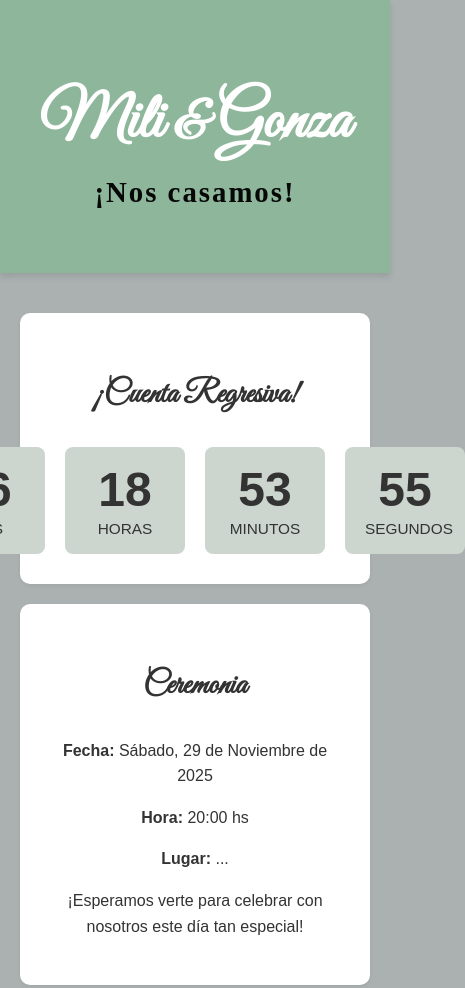
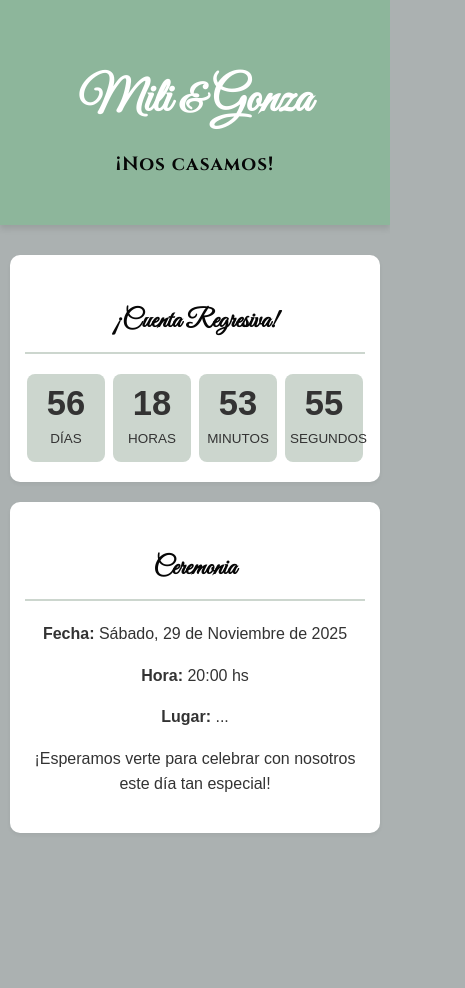
Before and after one commit to Tcalebguaymas/bodamiliygonza, a plain HTML site: page index.html in a window 390 px wide. Shown: the whole page, 465 px wide, since content can reach past the window. After the commit the page ends 863 px from the top, so only its background shows below. Drawn offline with Linux system fonts and the light colour scheme.

Commit message:
Add files via upload
se adapto para celular

```diff
--- a/index.html
+++ b/index.html
@@ -8,8 +8,12 @@
 
     <link href="https://fonts.googleapis.com/css2?family=Great+Vibes&display=swap" rel="stylesheet">
 
+    <link href="https://fonts.googleapis.com/css2?family=Cinzel:wght@400;700&display=swap" rel="stylesheet">
+
     <style>
-        /* AQUI VA EL CÓDIGO CSS */
+        /* ================================================= */
+        /* ESTILOS GENERALES Y TIPOGRAFÍAS */
+        /* ================================================= */
         body {
             /* Dejé Arial como fuente de respaldo para el resto del texto */
             font-family: 'Arial', sans-serif;
@@ -19,6 +23,7 @@
             text-align: center;
             margin: 0;
             padding: 0;
+            line-height: 1.6;
         }
 
         header {
@@ -30,15 +35,14 @@
         }
 
         h1 {
-            /* PASO 2: APLICACIÓN DE LA FUENTE CURSIVA AL TÍTULO PRINCIPAL */
+            /* FUENTE CURSIVA: Mili & Gonza */
             font-family: 'Great Vibes', cursive;
             font-size: 4em;
-            /* La hice un poco más grande para que se destaque */
             margin-bottom: 0.2em;
         }
 
         h2 {
-            /* ¡CAMBIO A LA NUEVA FUENTE ELEGANTE! */
+            /* FUENTE ELEGANTE: ¡Nos Casamos! */
             font-family: 'Cinzel', serif;
             font-size: 1.8em;
             font-weight: 700;
@@ -62,33 +66,46 @@
             box-shadow: 0 2px 4px rgba(0, 0, 0, 0.05);
         }
 
-        /* Puedes aplicar la fuente cursiva a los subtítulos (h3) también, si quieres: */
+        /* Subtítulos de sección (Ej: Cuenta Regresiva) */
         .section h3 {
             font-family: 'Great Vibes', cursive;
             font-size: 2em;
+            color: #070707;
+            border-bottom: 2px solid #ccd6ce;
+            /* Usamos el color claro del contador como línea */
+            padding-bottom: 10px;
+            margin-bottom: 20px;
         }
 
+        /* ================================================= */
+        /* CONTADOR DE TIEMPO (CLAVE PARA MÓVILES) */
+        /* ================================================= */
         .contador {
             display: flex;
             justify-content: center;
             gap: 20px;
             margin-top: 20px;
+            /* Permite que las cajas se apilen en pantallas pequeñas */
+            flex-wrap: wrap;
         }
 
         .caja-tiempo {
             background-color: #ccd6ce;
-            /* Verde Agua Pastel */
+            /* Verde Oliva/Claro */
             color: #333;
             padding: 15px 20px;
             border-radius: 8px;
             font-size: 1.2em;
             min-width: 80px;
+            flex-basis: 20%;
+            /* Espacio que ocupa en la fila */
         }
 
         .numero {
             font-size: 2.5em;
             display: block;
             font-weight: bold;
+            line-height: 1.1;
         }
 
         .etiqueta {
@@ -96,9 +113,65 @@
             text-transform: uppercase;
         }
 
-        /* Más estilos para otros elementos si se añaden más secciones */
         .info-boda p {
             line-height: 1.6;
+        }
+
+        /* ================================================= */
+        /* MEDIA QUERIES (ADAPTACIÓN A PANTALLAS PEQUEÑAS) */
+        /* ================================================= */
+
+        @media (max-width: 600px) {
+
+            header {
+                padding: 30px 10px;
+            }
+
+            /* Achicamos los títulos principales */
+            h1 {
+                font-size: 3em;
+            }
+
+            h2 {
+                font-size: 1.2em;
+                letter-spacing: 1px;
+            }
+
+            .container {
+                padding: 10px;
+            }
+
+            .section {
+                padding: 20px 15px;
+            }
+
+            /* Subtítulos de sección más pequeños */
+            .section h3 {
+                font-size: 1.6em;
+            }
+
+            /* OPTIMIZACIÓN DEL CONTADOR EN MÓVILES */
+            .contador {
+                gap: 8px;
+                /* Reducimos el espacio entre las cajas */
+            }
+
+            .caja-tiempo {
+                min-width: 65px;
+                padding: 10px 5px;
+                /* Hacemos que cada caja ocupe ~23% para que quepan 4 en la fila */
+                flex-basis: 20%;
+            }
+
+            .numero {
+                font-size: 1.8em;
+                /* Números más pequeños */
+            }
+
+            .etiqueta {
+                font-size: 0.7em;
+                /* Etiquetas más pequeñas */
+            }
         }
     </style>
 </head>
@@ -146,7 +219,7 @@
     </div>
 
     <script>
-        const fechaBoda = new Date('November 29, 2025 20:00:00').getTime(); // La fecha y hora de la boda
+        const fechaBoda = new Date('November 29, 2025 20:00:00').getTime();
 
         function actualizarContador() {
             const ahora = new Date().getTime();
```
